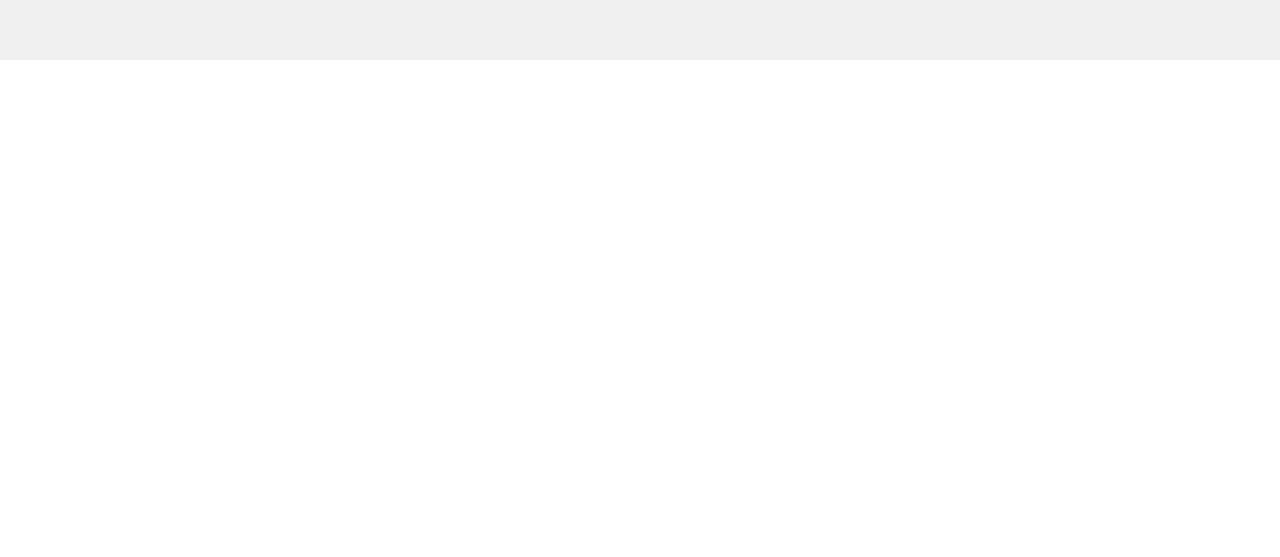
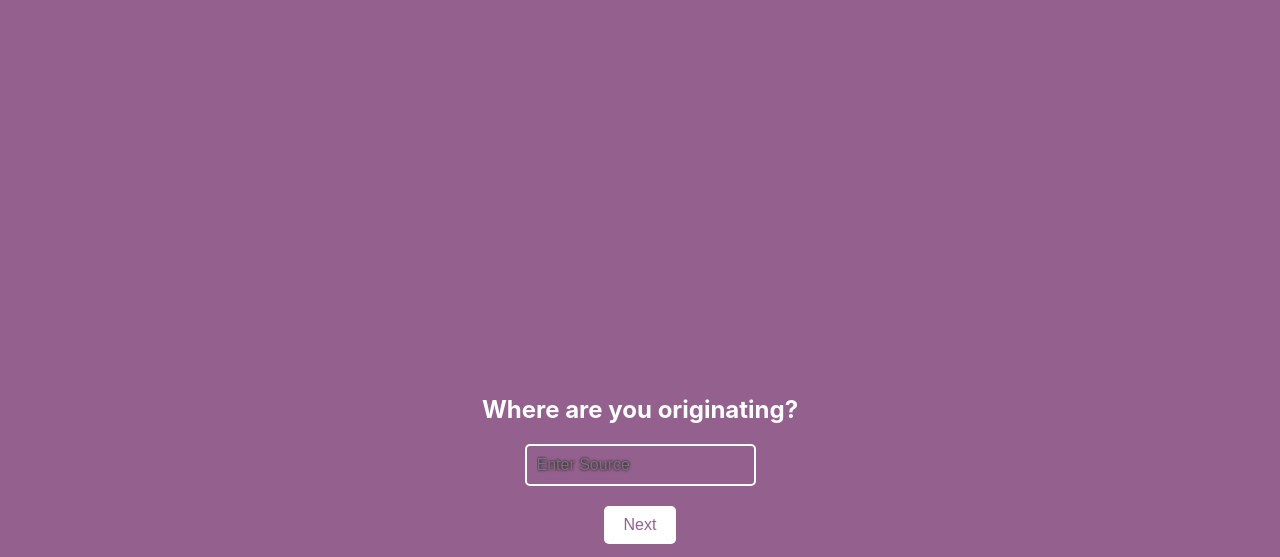
Before and after one commit to sushenSharma/xaltt, a React (Create React App) app: page / in a window 1280 px wide. Shown: the part 740-1297 px from the top of the page. Before the commit the page ends 800 px from the top, so only its background shows below. Built offline with nearby package versions, Linux system fonts and the light colour scheme.

Commit message:
Added Source and Destination Page

```diff
--- a/package.json
+++ b/package.json
@@ -8,7 +8,10 @@
     "@testing-library/user-event": "^13.5.0",
     "react": "^18.2.0",
     "react-dom": "^18.2.0",
+    "react-rain-animation": "^1.0.4",
+    "react-router-dom": "^6.17.0",
     "react-scripts": "5.0.1",
+    "react-spring": "^9.7.3",
     "styled-components": "^6.1.0",
     "web-vitals": "^2.1.4"
   },
--- a/src/App.js
+++ b/src/App.js
@@ -1,11 +1,31 @@
 import React from 'react';
 import './App.css';
-import Welcome from './Welcome';
+import Welcome from './welcome';
+import DestinationPage from './destinationPage';
+import SourcePage  from './SourcePage';
+import { animated, useSpring } from 'react-spring';
+
+
+import {
+ Link,NavLink
+} from "react-router-dom";
 
 function App() {
+  const fadeIn = useSpring({
+    from: { opacity: 0 },
+    to: { opacity: 1 },
+    delay: 200, // Delay the animation by 200ms
+  });
+
   return (
-    <div className="App">
-      <Welcome />
+    <div>
+      <animated.div style={fadeIn}>
+        <Welcome />
+      </animated.div>
+      <animated.div style={fadeIn}>
+        <SourcePage></SourcePage>
+        <DestinationPage />
+      </animated.div>
     </div>
   );
 }
--- /dev/null
+++ b/src/SourcePage.js
@@ -0,0 +1,88 @@
+import React, { useState } from 'react';
+import styled, { keyframes } from 'styled-components';
+
+const fadeIn = keyframes`
+  from { opacity: 0; }
+  to { opacity: 1; }
+`;
+
+const slideUp = keyframes`
+  from { transform: translateY(30px); }
+  to { transform: translateY(0); }
+`;
+
+const pulse = keyframes`
+  0% { transform: scale(1); }
+  50% { transform: scale(1.05); }
+  100% { transform: scale(1); }
+`;
+
+const Container = styled.div`
+  height: 100vh;
+  display: flex;
+  flex-direction: column;
+  align-items: center;
+  justify-content: center;
+  background-color: #94618E;
+  animation: ${fadeIn} 1.5s ease;
+`;
+
+const Heading = styled.h2`
+  color: white;
+  margin-bottom: 20px;
+  animation: ${fadeIn} 2s ease;
+`;
+
+const Input = styled.input`
+  padding: 10px;
+  font-size: 16px;
+  border: 2px solid #FFF;
+  border-radius: 5px;
+  margin-bottom: 20px;
+  background-color: transparent;
+  color: white;
+  text-shadow: 0 0 3px #000;
+  animation: ${slideUp} 1.5s ease 0.5s both; // Delaying the animation a bit to ensure a sequence
+`;
+
+const Button = styled.button`
+  padding: 10px 20px;
+  font-size: 16px;
+  border: none;
+  border-radius: 5px;
+  background-color: #FFF;
+  color: #94618E;
+  cursor: pointer;
+  transition: transform 0.3s ease;
+
+  &:hover {
+    animation: ${pulse} 0.7s ease infinite;
+  }
+`;
+
+const SourcePage = () => {
+  const [Source, setSource] = useState('');
+
+  const handleNext = () => {
+    if (Source) {
+      alert(`You chose: ${Source}`);
+    } else {
+      alert('Please enter a Source.');
+    }
+  };
+
+  return (
+    <Container>
+      <Heading>Where are you originating?</Heading>
+      <Input
+        type="text"
+        value={Source}
+        onChange={(e) => setSource(e.target.value)}
+        placeholder="Enter Source"
+      />
+      <Button onClick={handleNext}>Next</Button>
+    </Container>
+  );
+};
+
+export default SourcePage;
--- a/src/Welcome.js
+++ b/src/Welcome.js
@@ -1,5 +1,7 @@
 import React from 'react';
 import styled, { keyframes } from 'styled-components';
+import Rain from 'react-rain-animation';
+import 'react-rain-animation/lib/style.css'; // Don't forget to import the CSS style
 
 const fadeIn = keyframes`
   0% { opacity: 0; }
@@ -11,17 +13,22 @@ const WelcomeContainer = styled.div`
   display: flex;
   align-items: center;
   justify-content: center;
-  background-color: #f0f0f0;
+  background-color: #94618E; // Dark background
+  position: relative; // To ensure rain effect is behind the text
+  overflow: hidden;
 `;
 
 const WelcomeText = styled.h1`
   font-size: 2.5rem;
+  color: #FFF; // White text to be visible on dark background
   animation: ${fadeIn} 2s ease-in-out;
+  z-index: 10; // Ensure text is above rain
 `;
 
 const Welcome = () => {
   return (
     <WelcomeContainer>
+      <Rain />
       <WelcomeText>Welcome to Xaltt</WelcomeText>
     </WelcomeContainer>
   );
--- /dev/null
+++ b/src/destinationPage.js
@@ -0,0 +1,88 @@
+import React, { useState } from 'react';
+import styled, { keyframes } from 'styled-components';
+
+const fadeIn = keyframes`
+  from { opacity: 0; }
+  to { opacity: 1; }
+`;
+
+const slideUp = keyframes`
+  from { transform: translateY(30px); }
+  to { transform: translateY(0); }
+`;
+
+const pulse = keyframes`
+  0% { transform: scale(1); }
+  50% { transform: scale(1.05); }
+  100% { transform: scale(1); }
+`;
+
+const Container = styled.div`
+  height: 100vh;
+  display: flex;
+  flex-direction: column;
+  align-items: center;
+  justify-content: center;
+  background-color: #94618E;
+  animation: ${fadeIn} 1.5s ease;
+`;
+
+const Heading = styled.h2`
+  color: white;
+  margin-bottom: 20px;
+  animation: ${fadeIn} 2s ease;
+`;
+
+const Input = styled.input`
+  padding: 10px;
+  font-size: 16px;
+  border: 2px solid #FFF;
+  border-radius: 5px;
+  margin-bottom: 20px;
+  background-color: transparent;
+  color: white;
+  text-shadow: 0 0 3px #000;
+  animation: ${slideUp} 1.5s ease 0.5s both; // Delaying the animation a bit to ensure a sequence
+`;
+
+const Button = styled.button`
+  padding: 10px 20px;
+  font-size: 16px;
+  border: none;
+  border-radius: 5px;
+  background-color: #FFF;
+  color: #94618E;
+  cursor: pointer;
+  transition: transform 0.3s ease;
+
+  &:hover {
+    animation: ${pulse} 0.7s ease infinite;
+  }
+`;
+
+const DestinationPage = () => {
+  const [destination, setDestination] = useState('');
+
+  const handleNext = () => {
+    if (destination) {
+      alert(`You chose: ${destination}`);
+    } else {
+      alert('Please enter a destination.');
+    }
+  };
+
+  return (
+    <Container>
+      <Heading>Where would you like to go?</Heading>
+      <Input
+        type="text"
+        value={destination}
+        onChange={(e) => setDestination(e.target.value)}
+        placeholder="Enter destination"
+      />
+      <Button onClick={handleNext}>Next</Button>
+    </Container>
+  );
+};
+
+export default DestinationPage;
```
Also changed, not shown: 1 other file (tests, documents, lock files or other folders).
